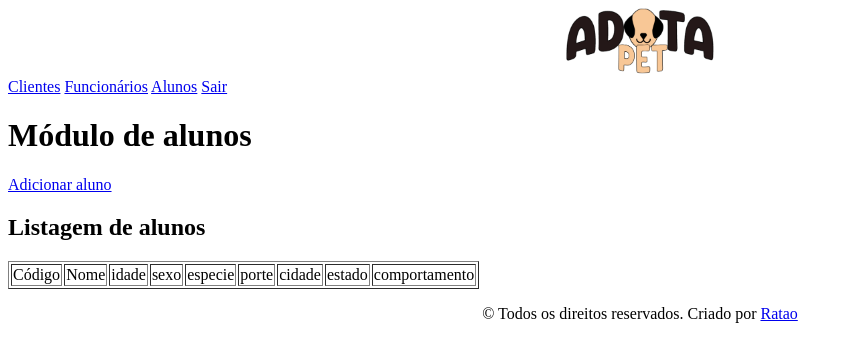
After one commit to JohnPdro/pi-adotapet, a PHP site: page /pets/selecionar.php in a window 1280 px wide. The commit adds this page. Shown: the top 362 px of the page, without its empty margins (0-853 px from the left). Run offline with PHP 8.4, Linux system fonts and the light colour scheme; data that the repository does not hold is empty.

Commit message:
Conectando php

```diff
--- /dev/null
+++ b/includes/conexao.php
@@ -0,0 +1,7 @@
+<?php
+$bd_usuario = "root";
+$bd_senha = "";
+$bd_servidor = "10.125.47.34";
+$bd_banco = "adotapet";
+$conexao = mysqli_connect($bd_servidor, $bd_usuario, $bd_senha, $bd_banco);
+?>
--- a/includes/menu.php
+++ b/includes/menu.php
@@ -1,5 +1,6 @@
 <nav>
   <a href="#">Clientes</a>
   <a href="#">Funcionários</a>
+  <a href="../alunos/selecionar.php">Alunos</a>
   <a href="../painel/logout.php">Sair</a>
 </nav>
--- a/login.php
+++ b/login.php
@@ -7,9 +7,9 @@
   <title>Login</title>
 </head>
 <body>
-  <form action="post" action="validar.php">
+  <form method="post" action="validar.php">
     <input name="usuario" type="email" placeholder="e-mail" required>
-    <input name="senha" type="password" placeholder="senha" required maxlength="20">
+    <input name="senha" type="password" placeholder="senha" required>
     <button type="submit">Acessar Sistema</button>
   </form>
 </body>
--- /dev/null
+++ b/pets/selecionar.php
@@ -0,0 +1,51 @@
+<?php
+include "../includes/cabecalho.php";
+include "../includes/menu.php";
+include "../includes/conexao.php"
+?>
+
+<h1>
+  Módulo de alunos
+</h1>
+
+<p>
+  <a href="novo.php">Adicionar aluno</a>
+</p>
+<h2>Listagem de alunos</h2>
+<table border="1">
+  <tr>
+    <td>Código</td>
+    <td>Nome</td>
+    <td>idade</td>
+    <td>sexo</td>
+    <td>especie</td>
+    <td>porte</td>
+    <td>cidade</td>
+    <td>estado</td>
+    <td>comportamento</td>
+  </tr>
+  <?php
+  $sql = "select * from animais";
+  $todos_os_pets = mysqli_query($conexao, $sql);
+  while ($um_animal = mysqli_fetch_assoc($todos_os_pets)):
+  ?>
+    <tr>
+      <td><?php echo $um_animal['id_animal']; ?></td>
+      <td><?php echo $um_animal['nome']; ?></td>
+      <td><?php echo $um_animal['idade']; ?></td>
+      <td><?php echo $um_animal['sexo']; ?></td>
+      <td><?php echo $um_animal['especie']; ?></td>
+      <td><?php echo $um_animal['porte']; ?></td>
+      <td><?php echo $um_animal['cidade']; ?></td>
+      <td><?php echo $um_animal['estado']; ?></td>
+      <td><?php echo $um_animal['comportamento']; ?></td>
+    </tr>
+  <?php
+  endwhile;
+  ?>
+
+</table>
+
+<?php
+include "../includes/rodape.php";
+?>
```
Also changed, not shown: alunos/selecionar.php (deleted), pets/atualizar.php (added), pets/deletar.php (added), pets/editar.php (added), pets/inserir.php (added), pets/novo.php (added), 1 other file.
